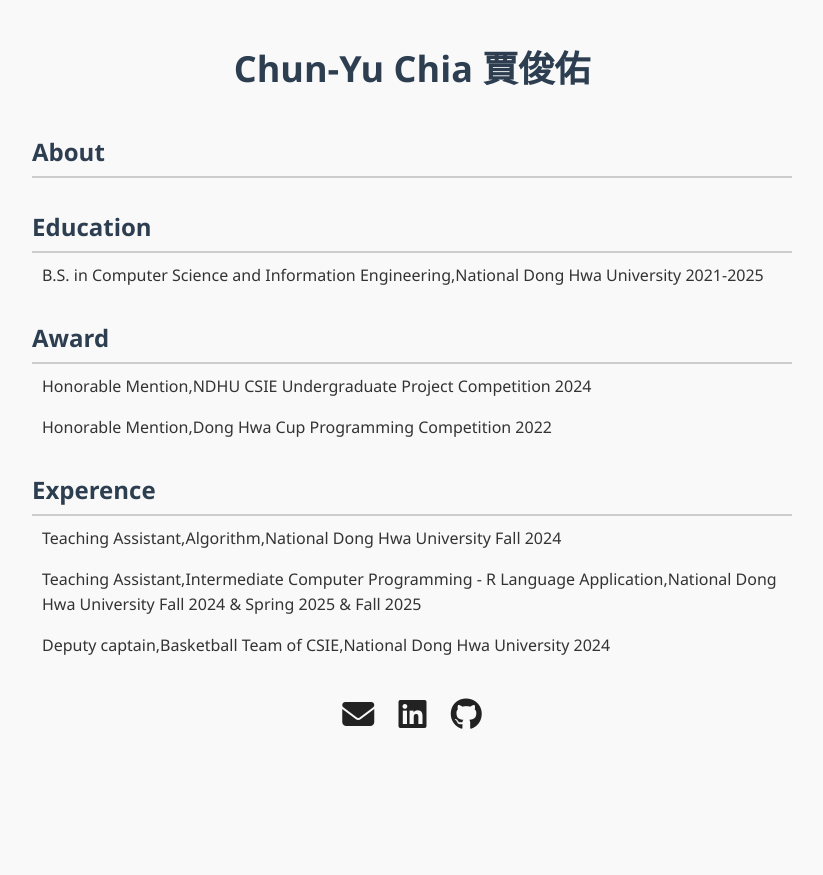
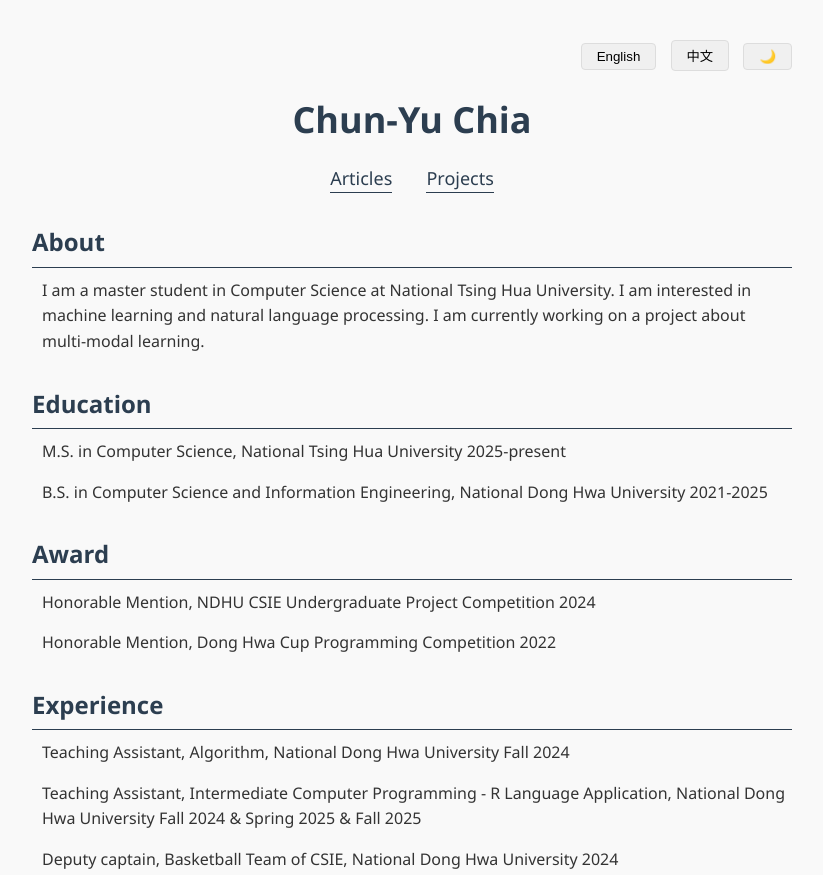
Before and after one commit to ChiaChunYu/ChiaChunYu.github.io, a plain HTML site: page index.html in a window 1280 px wide. Shown: the top 875 px of the page, without its empty margins (228-1051 px from the left). Before the commit the page ends 800 px from the top, so only its background shows below. Drawn offline with Linux system fonts and the light colour scheme.

Commit message:
Update layout

```diff
--- a/index.html
+++ b/index.html
@@ -1,5 +1,5 @@
 <!DOCTYPE html>
-<html>
+<html lang="en">
 
 <head>
   <meta charset="UTF-8">
@@ -9,18 +9,46 @@
 </head>
 
 <body>
-  <h1 class="main-title">Chun-Yu Chia 賈俊佑</h1>
-  <h1>About</h1>
-  <h1>Education</h1>
-  <p>B.S. in Computer Science and Information Engineering,National Dong Hwa University 2021-2025</p>
-  <h1>Award</h1>
-  <p>Honorable Mention,NDHU CSIE Undergraduate Project Competition 2024</p>
-  <p>Honorable Mention,Dong Hwa Cup Programming Competition 2022</p>
-  <h1>Experence</h1>
-  <p>Teaching Assistant,Algorithm,National Dong Hwa University Fall 2024</p>
-  <p>Teaching Assistant,Intermediate Computer Programming - R Language Application,National Dong Hwa University Fall
-    2024 & Spring 2025 & Fall 2025</p>
-  <p>Deputy captain,Basketball Team of CSIE,National Dong Hwa University 2024</p>
+  <div class="language-switch">
+    <button onclick="switchLanguage('en')">English</button>
+    <button onclick="switchLanguage('zh')">中文</button>
+    <button id="theme-toggle" onclick="toggleTheme()">🌙</button>
+  </div>
+
+  <h1 class="main-title" data-en="Chun-Yu Chia" data-zh="賈俊佑">Chun-Yu Chia</h1>
+  <div class="main-links">
+    <a href="article.html" target="_blank" data-en="Articles" data-zh="文章">Articles</a>
+    <a href="project.html" target="_blank" data-en="Projects" data-zh="專案">Projects</a>
+  </div>
+
+  <h1 data-en="About" data-zh="關於">About</h1>
+  <p data-en="I am a master student in Computer Science at National Tsing Hua University. I am interested in machine learning and natural language processing. I am currently working on a project about multi-modal learning."
+    data-zh="我目前是國立清華大學資訊工程學系碩士班學生，對於機器學習和自然語言處理有濃厚興趣，目前正在進行多模態學習的相關研究。">I am a master student in Computer Science at
+    National Tsing Hua University. I am interested in machine learning and natural language processing. I am currently
+    working on a project about multi-modal learning.</p>
+
+  <h1 data-en="Education" data-zh="學歷">Education</h1>
+  <p data-en="M.S. in Computer Science, National Tsing Hua University 2025-present" data-zh="國立清華大學 資訊工程學系 碩士班 2025-至今">
+    M.S. in Computer Science, National Tsing Hua University 2025-present</p>
+  <p data-en="B.S. in Computer Science and Information Engineering, National Dong Hwa University 2021-2025"
+    data-zh="國立東華大學 資訊工程學系 學士班 2021-2025">B.S. in Computer Science and Information Engineering, National Dong Hwa
+    University 2021-2025</p>
+
+  <h1 data-en="Award" data-zh="獲獎">Award</h1>
+  <p data-en="Honorable Mention, NDHU CSIE Undergraduate Project Competition 2024" data-zh="佳作, 東華大學資工系專題競賽 2024">
+    Honorable Mention, NDHU CSIE Undergraduate Project Competition 2024</p>
+  <p data-en="Honorable Mention, Dong Hwa Cup Programming Competition 2022" data-zh="佳作, 東華盃程式設計競賽 2022">Honorable
+    Mention, Dong Hwa Cup Programming Competition 2022</p>
+
+  <h1 data-en="Experience" data-zh="經歷">Experience</h1>
+  <p data-en="Teaching Assistant, Algorithm, National Dong Hwa University Fall 2024" data-zh="助教, 演算法, 國立東華大學 2024秋季">
+    Teaching Assistant, Algorithm, National Dong Hwa University Fall 2024</p>
+  <p data-en="Teaching Assistant, Intermediate Computer Programming - R Language Application, National Dong Hwa University Fall 2024 & Spring 2025 & Fall 2025"
+    data-zh="助教, 中級程式設計-R語言應用, 國立東華大學 2024秋季 & 2025春季 & 2025秋季">Teaching Assistant, Intermediate Computer Programming -
+    R Language Application, National Dong Hwa University Fall 2024 & Spring 2025 & Fall 2025</p>
+  <p data-en="Deputy captain, Basketball Team of CSIE, National Dong Hwa University 2024"
+    data-zh="副隊長, 東華大學資工系籃球隊 2024">Deputy captain, Basketball Team of CSIE, National Dong Hwa University 2024</p>
+
   <footer>
     <a href="mailto:chia.chunyuu@gmail.com">
       <i class="fas fa-envelope fa-2x"></i>
@@ -32,6 +60,8 @@
       <i class="fab fa-github fa-2x"></i>
     </a>
   </footer>
+
+  <script src="/static/script.js"></script>
 </body>
 
 </html>
--- a/static/index.css
+++ b/static/index.css
@@ -1,7 +1,7 @@
 body {
   margin: 0;
   padding: 0;
-    font-family: 'Segoe UI', Tahoma, Geneva, Verdana, sans-serif;
+  font-family: "Segoe UI", Tahoma, Geneva, Verdana, sans-serif;
   background-color: #f9f9f9;
   color: #333;
   line-height: 1.6;
@@ -11,10 +11,35 @@ body {
   box-sizing: border-box;
 }
 
+.language-switch {
+  text-align: right;
+  margin-bottom: 20px;
+}
+
+.language-switch button {
+  background-color: #f0f0f0;
+  border: 1px solid #ddd;
+  padding: 5px 15px;
+  margin-left: 10px;
+  cursor: pointer;
+  border-radius: 4px;
+  transition: all 0.3s ease;
+}
+
+.language-switch button:hover {
+  background-color: #e0e0e0;
+}
+
+.language-switch button.active {
+  background-color: #2c3e50;
+  color: white;
+  border-color: #2c3e50;
+}
+
 h1 {
   font-size: 24px;
   color: #2c3e50;
-    border-bottom: 2px solid #ccc;
+  border-bottom: 1.5px solid #2c3e50;
   padding-bottom: 5px;
   margin: 30px 0 10px;
 }
@@ -53,3 +78,52 @@ body {
 footer a:hover i {
   color: #aaa;
 }
+
+.main-links {
+  text-align: center;
+  margin-bottom: 20px;
+}
+.main-links a {
+  display: inline-block;
+  margin: 0 15px;
+  font-size: 18px;
+  color: #2c3e50;
+  text-decoration: none;
+  border-bottom: 1.5px solid #2c3e50;
+  transition: color 0.2s, border-color 0.2s;
+}
+.main-links a:hover {
+  color: #aaa;
+  border-bottom: 1.5px solid #aaa;
+}
+
+body.dark-mode {
+  background-color: #23272f;
+  color: #e0e0e0;
+}
+body.dark-mode h1 {
+  color: #e0e0e0;
+  border-bottom: 1.5px solid #e0e0e0;
+}
+body.dark-mode .main-title {
+  color: #fff;
+  border-bottom: none;
+}
+body.dark-mode footer a {
+  color: inherit;
+  border-bottom: none;
+}
+body.dark-mode footer a i {
+  color: #fff;
+}
+body.dark-mode footer a:hover i {
+  color: #aaa;
+}
+body.dark-mode .main-links a {
+  color: #e0e0e0;
+  border-bottom: 1.5px solid #e0e0e0;
+}
+body.dark-mode .main-links a:hover {
+  color: #aaa;
+  border-bottom: 1.5px solid #aaa;
+}
--- /dev/null
+++ b/static/script.js
@@ -0,0 +1,58 @@
+let currentLanguage = localStorage.getItem('lang') || 'en';
+
+
+function switchLanguage(lang) {
+    currentLanguage = lang;
+    localStorage.setItem('lang', lang);
+
+    document.querySelectorAll('[data-en], [data-zh]').forEach(element => {
+        if (lang === 'en') {
+            element.textContent = element.getAttribute('data-en');
+        } else if (lang === 'zh') {
+            element.textContent = element.getAttribute('data-zh');
+        }
+    });
+
+    document.querySelectorAll('.language-switch button').forEach(button => {
+        if (button.textContent.toLowerCase() === lang) {
+            button.classList.add('active');
+        } else {
+            button.classList.remove('active');
+        }
+    });
+
+    document.documentElement.lang = lang;
+}
+
+function toggleTheme() {
+    const body = document.body;
+    const themeBtn = document.getElementById('theme-toggle');
+    body.classList.toggle('dark-mode');
+    if (body.classList.contains('dark-mode')) {
+        themeBtn.textContent = '☀️';
+        localStorage.setItem('theme', 'dark');
+    } else {
+        themeBtn.textContent = '🌙';
+        localStorage.setItem('theme', 'light');
+    }
+}
+
+document.addEventListener('DOMContentLoaded', () => {
+    const savedTheme = localStorage.getItem('theme');
+    if (savedTheme === 'dark') {
+        document.body.classList.add('dark-mode');
+    }
+    switchLanguage(currentLanguage);
+    const themeBtn = document.getElementById('theme-toggle');
+    if (document.body.classList.contains('dark-mode')) {
+        themeBtn.textContent = '☀️';
+    } else {
+        themeBtn.textContent = '🌙';
+    }
+
+    document.body.classList.add('fade-in');
+    setTimeout(() => {
+        document.body.classList.remove('fade-in');
+        document.body.classList.add('fade-in-loaded');
+    }, 10);
+});
```
Also changed, not shown: article.html (added), project.html (added). Lines whose indentation alone changed are shown as unchanged.
